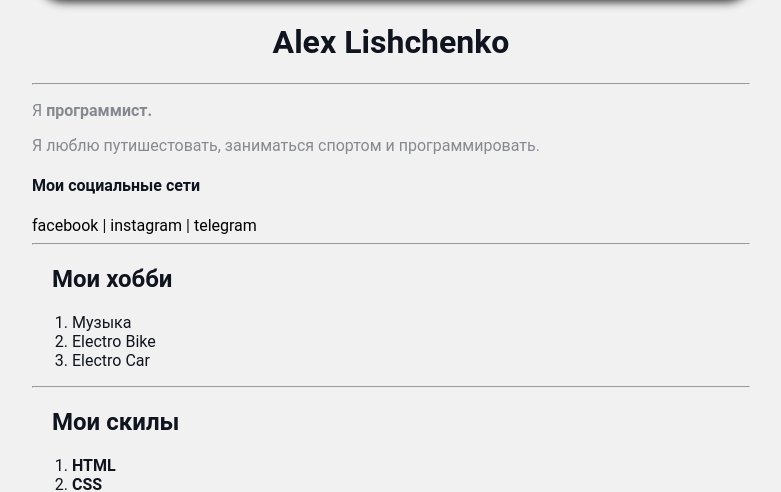
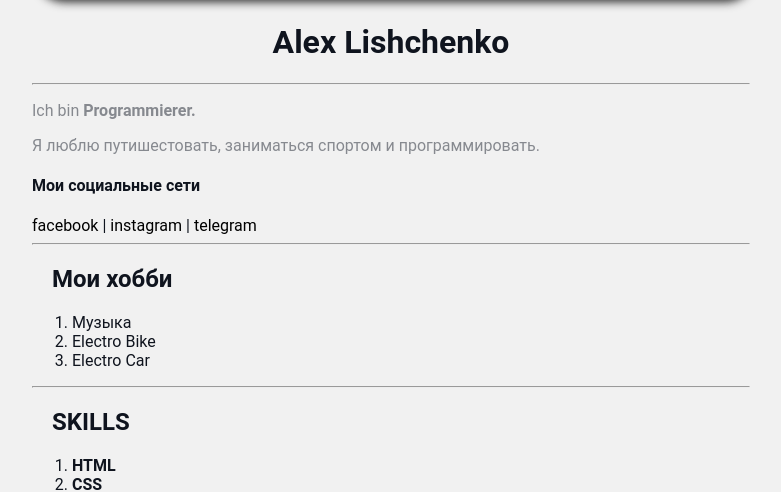
Before and after one commit to TITELITE/Business-card-website, a plain HTML site: page index.html in a window 1280 px wide. Shown: the part 956-1448 px from the top of the page, without its empty margins (249-1030 px from the left). Drawn offline with Linux system fonts and the light colour scheme.

Commit message:
Update index.html

```diff
--- a/index.html
+++ b/index.html
@@ -16,7 +16,7 @@
 
         <hr>
 
-        <p>Я <strong>программист.</strong></p>
+        <p>Ich bin <strong>Programmierer.</strong></p>
         <p>Я люблю путишестовать, заниматься спортом и программировать.</p>
 
         <h4>Мои социальные сети</h4>
@@ -36,11 +36,14 @@
         <li>Музыка</li>
         <li>Electro Bike</li>
         <li>Electro Car</li>
+
+
+
     </ol>
 
     <hr>
 
-    <h2>Мои скилы</h2>
+    <h2>SKILLS</h2>
     <ol>
         <li><strong>HTML</strong></li>
         <li><strong>CSS</strong></li>
```
